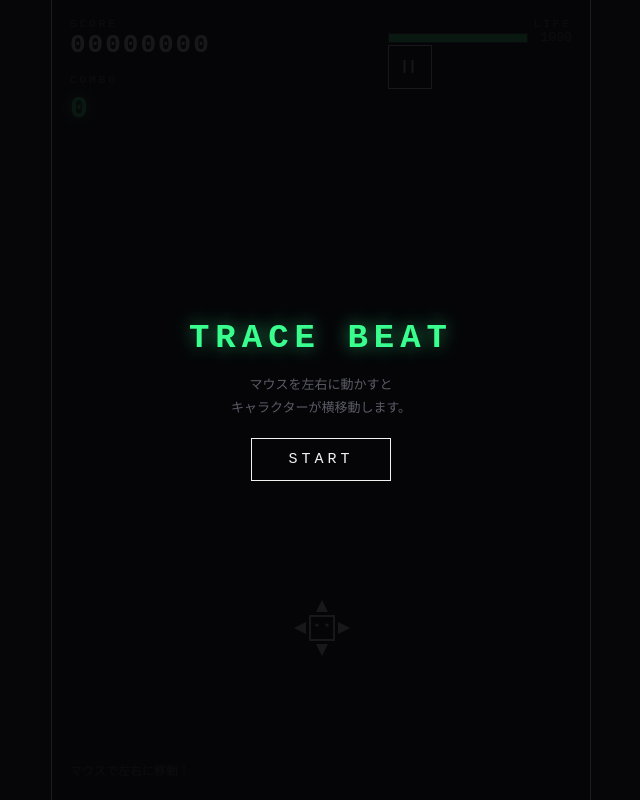
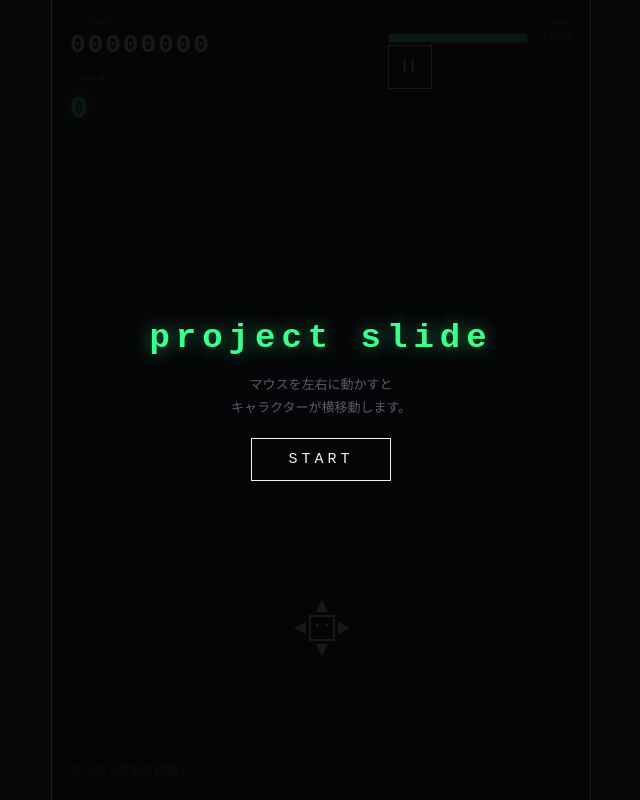
Before and after one commit to 2h1t4/project_slide, a plain HTML site: page index.html in a window 1280 px wide. Shown: the whole page, without its empty margins (319-959 px from the left). Drawn offline with Linux system fonts and the light colour scheme.

Commit message:
Update index.html

```diff
--- a/index.html
+++ b/index.html
@@ -3,7 +3,7 @@
 <head>
 <meta charset="UTF-8">
 <meta name="viewport" content="width=device-width, initial-scale=1.0, user-scalable=no">
-<title>TRACE BEAT</title>
+<title>project slide</title>
 <style>
   :root{
     --bg:#060608;
@@ -216,7 +216,7 @@
     <div id="hint">マウスで左右に移動！</div>
 
     <div id="overlay">
-      <h1 id="overlay-title">TRACE BEAT</h1>
+      <h1 id="overlay-title">project slide</h1>
       <p id="overlay-text">マウスを左右に動かすと<br>キャラクターが横移動します。</p>
       <div class="stat-row hidden" id="result-stats">
         <div class="stat"><div class="v" id="r-score">0</div><div class="k">SCORE</div></div>
```
